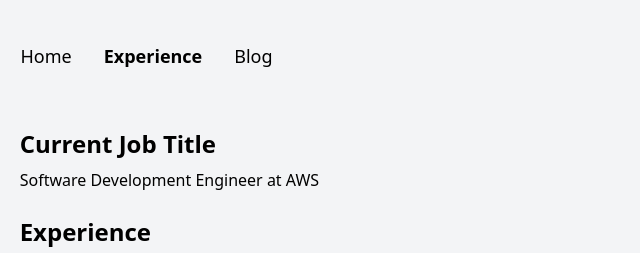
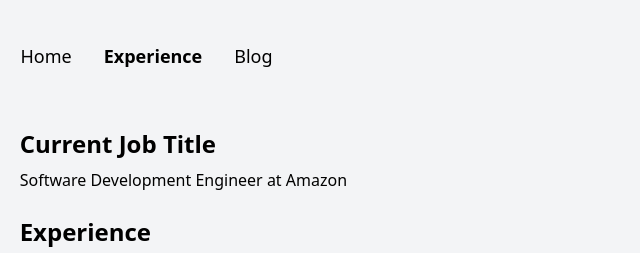
Before and after one commit to kevinqdam/kevinqdam.com, an Astro site: page /experience in a window 1280 px wide. Shown: the top 253 px of the page, 279-919 px from the left. Built offline with nearby package versions, Linux system fonts and the light colour scheme; Astro itself is replaced by a stand-in of ours.

Commit message:
Change AWS to Amazon on /experience

```diff
--- a/src/pages/experience.astro
+++ b/src/pages/experience.astro
@@ -10,7 +10,7 @@ import Layout from '../layouts/Layout.astro';
   <div class='flex flex-col space-y-6'>
     <div class='flex flex-col space-y-2'>
       <h1 class='text-2xl font-bold'>Current Job Title</h1>
-      <p>Software Development Engineer at AWS</p>
+      <p>Software Development Engineer at Amazon</p>
     </div>
     <hr class='lg:hidden h-px my-8 border-0 bg-gray-400 dark:bg-gray-500' />
     <div class='flex flex-col space-y-6 lg:space-y-2'>
```
